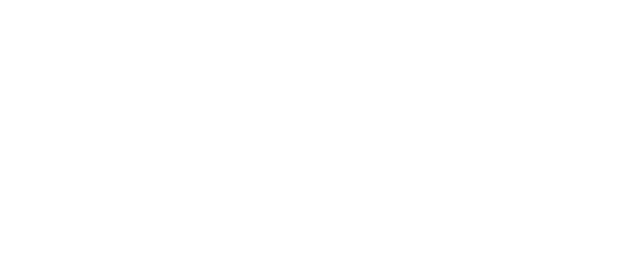
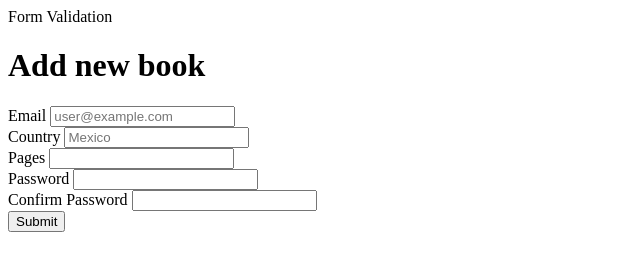
Before and after one commit to ftrbnd/odin-form-validation, a plain HTML site: page index.html in a window 1280 px wide. Shown: the whole page, without its empty margins (0-640 px from the left). Drawn offline with Linux system fonts and the light colour scheme.

Commit message:
Add form to page

```diff
--- a/index.html
+++ b/index.html
@@ -9,6 +9,34 @@
     <script src="script.js" defer></script>
 </head>
 <body>
+    <header>Form Validation</header>
+    <form id="new-book">
+        <h1>Add new book</h1>
 
+        <div class="inputs">
+            <div>
+                <label for="email">Email</label>
+                <input type="email" id="email" name="email" placeholder="user@example.com"/>
+            </div>
+            <div>
+                <label for="country">Country</label>
+                <input type="text" id="country" name="country" placeholder="Mexico"/>
+            </div>
+            <div>
+                <label for="zip">Pages</label>
+                <input type="number" id="zip" name="zip_code"/>
+            </div>
+            <div>
+                <label for="password">Password</label>
+                <input type="password" id="password" name="password"/>
+            </div>
+            <div>
+                <label for="confirm">Confirm Password</label>
+                <input type="password" id="confirm" name="confirm_password" />
+            </div>
+        </div>
+
+        <button id="submit" type="submit">Submit</button>
+    </form>
 </body>
 </html>
```
